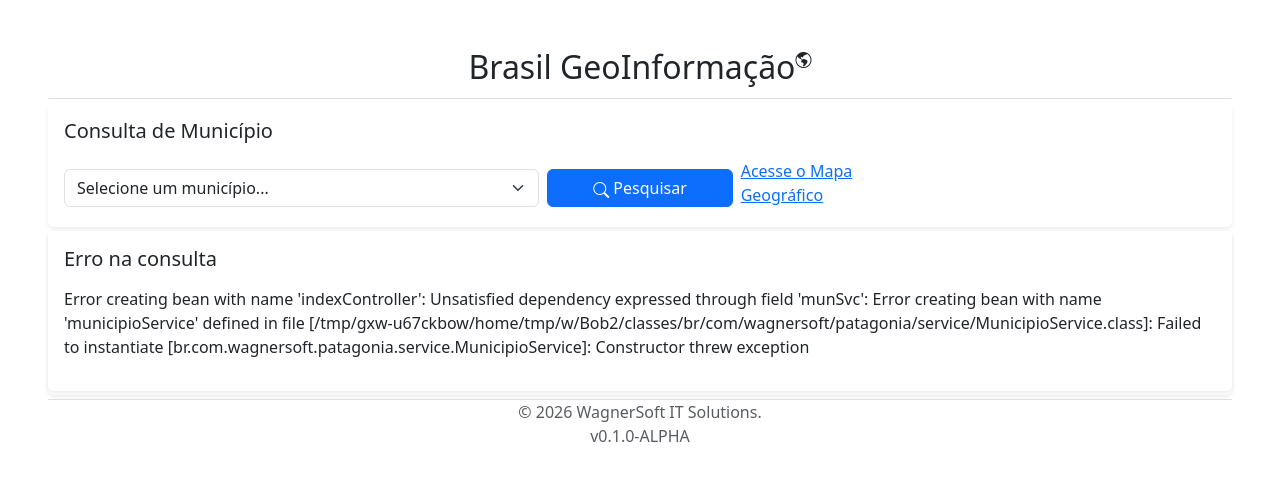
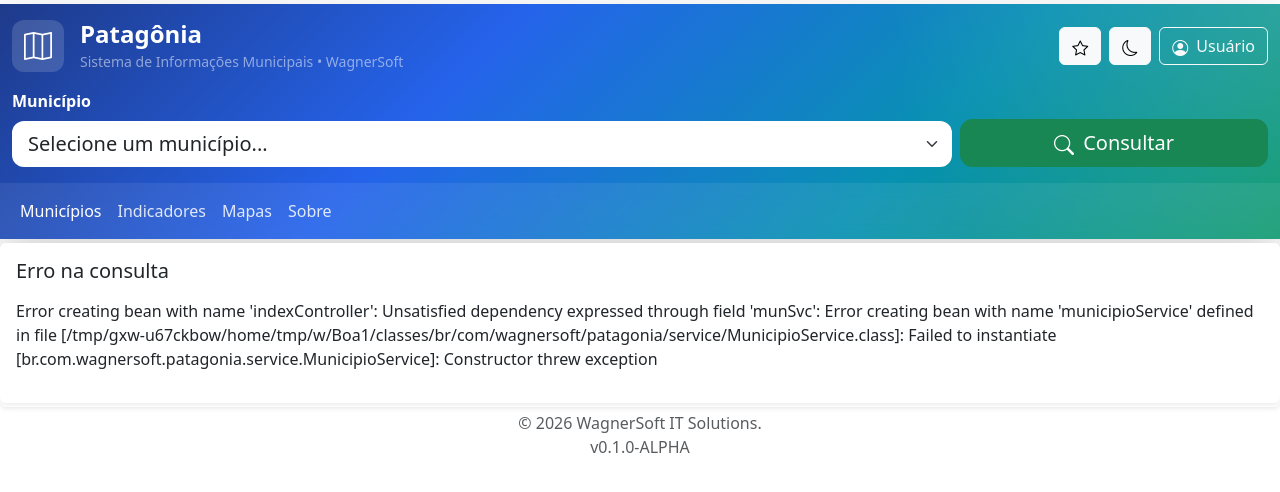
Before and after one commit to wagnerlopes/patagonia, a Spring Boot app: page / in a window 1280 px wide. Shown: the top 492 px of the page. Run offline with Spring Boot 4, Linux system fonts and the light colour scheme; some libraries are stand-ins or nearby versions.

Commit message:
Nova versão na página inicial do portal

```diff
--- a/src/main/resources/static/css/patagonia.css
+++ b/src/main/resources/static/css/patagonia.css
@@ -143,3 +143,66 @@
 .bd-mode-toggle .dropdown-menu .active .bi {
 	display: block !important;
 }
+
+/* Header - Extras */
+.patagonia-header {
+    background:
+        radial-gradient(
+            circle at top right,
+            rgba(255,255,255,.15),
+            transparent 30%
+        ),
+        linear-gradient(
+            135deg,
+            #1e3a8a 0%,
+            #2563eb 35%,
+            #0891b2 70%,
+            #059669 100%
+        );
+}
+
+.logo-box {
+    width: 52px;
+    height: 52px;
+
+    display: flex;
+    align-items: center;
+    justify-content: center;
+
+    background:rgba(255,255,255,.15);
+    border-radius:12px;
+
+    color:#fff;
+    font-size:1.5rem;
+
+    flex-shrink:0;
+}
+
+.logo-box i{
+    display:flex;
+    align-items:center;
+    justify-content:center;
+}
+
+.navbar-patagonia {
+    background: rgba(255,255,255,.08);
+    backdrop-filter: blur(8px);
+}
+
+.navbar-patagonia .nav-link {
+    color: rgba(255,255,255,.85);
+}
+
+.navbar-patagonia .nav-link:hover,
+.navbar-patagonia .nav-link.active {
+    color: #fff;
+}
+
+.patagonia-header .form-select {
+    border: none;
+    border-radius: 12px;
+}
+
+.patagonia-header .btn-success {
+    border-radius: 12px;
+}
--- a/src/main/resources/templates/index.html
+++ b/src/main/resources/templates/index.html
@@ -5,7 +5,7 @@
 <head th:fragment = "meta">
   <meta charset="utf-8" />
   <meta name="viewport" content="width=device-width, initial-scale=1" />
-  <meta name="description" content="Cleint for Map Api" />
+  <meta name="description" content="Portal GIS de localides brasileiras" />
   <meta name="author" content="Wagnersoft - WL"/>
   <meta name="generator" content="Astro v5.13.2" />
   <meta name="theme-color" content="#712cf9" />
@@ -17,38 +17,86 @@
 
 </head>
 
-<body class="m-5">
+<body id="municipios">
 
-  <header class="border-bottom mb-1 pb-1">
-   <div class="container d-flex flex-wrap justify-content-center">
-    <h2>Brasil GeoInformação</h2>
-    <i class="bi bi-globe-americas"></i>
+<header class="patagonia-header shadow-lg my-1">
+
+    <div class="container-fluid py-3">
+
+        <div class="d-flex align-items-center justify-content-between mb-3">
+
+            <!-- Logo / Sistema -->
+            <div class="d-flex align-items-center">
+
+                <div class="logo-box me-3">
+                  <i class="bi bi-map text-white fs-3 lh-1"></i>
                 </div>
-  </header>
 
-  <div class="card shadow-sm border-0 mb-1 pb-1">
+                <div>
+                    <h1 class="h4 mb-0 fw-bold text-white">
+                        Patagônia
+                    </h1>
 
-    <div class="card-body">
+                    <small class="text-white-50">
+                        Sistema de Informações Municipais • WagnerSoft
+                    </small>
+                </div>
 
-      <h5 class="card-title mb-3">Consulta de Município</h5>
+            </div>
 
-      <form th:action="@{/municipio}" method="get" class="d-inline">
+            <!-- Ações -->
+            <div class="d-flex align-items-center gap-2">
+
+                <button type="button"
+                        class="btn btn-light"
+                        data-bs-toggle="tooltip"
+                        title="Favoritos">
+                    <i class="bi bi-star"></i>
+                </button>
+
+                <button type="button"
+                        class="btn btn-light"
+                        data-bs-toggle="tooltip"
+                        title="Tema escuro">
+                    <i class="bi bi-moon"></i>
+                </button>
+
+                <button type="button" class="btn btn-outline-light">
+                    <i class="bi bi-person-circle me-1"></i>
+                    Usuário
+                </button>
+
+            </div>
+
+        </div>
+
+        <!-- Formulário -->
+        <form th:action="@{/municipio}" method="get">
 
             <div class="row g-2 align-items-end">
 
-          <div class="col-md-5">
-            <select id="municipio" name="id" class="form-select">
+                <!-- Município -->
+                <div class="col-lg-9">
+
+                    <label for="municipio" class="form-label text-white fw-semibold">
+                        Município
+                    </label>
+
+                    <select id="municipio" name="id" class="form-select form-select-lg">
                         <option value="">Selecione um município...</option>
                         <option th:each="m : ${allMunicipios}" th:value="${m.key}" th:text="${m.value}"></option>
                     </select>
+
                 </div>
 
-          <div class="col-md-2">
-            <button type="submit" class="btn btn-primary w-100"><i class="bi bi-search"></i> Pesquisar</button>
-          </div>
+                <!-- Botão -->
+                <div class="col-lg-3">
 
-          <div class="col-md-2">
-            <a th:href="@{/geomap}">Acesse o Mapa Geográfico</a>
+                    <button type="submit" class="btn btn-success btn-lg w-100">
+                        <i class="bi bi-search me-2"></i>
+                        Consultar
+                    </button>
+
                 </div>
 
             </div>
@@ -57,7 +105,51 @@
 
     </div>
 
+    <!-- Menu -->
+    <nav class="navbar navbar-expand-lg navbar-dark navbar-patagonia">
+
+        <div class="container-fluid">
+
+            <button class="navbar-toggler"
+                    type="button"
+                    data-bs-toggle="collapse"
+                    data-bs-target="#menuPatagonia">
+
+                <span class="navbar-toggler-icon"></span>
+
+            </button>
+
+            <div class="collapse navbar-collapse" id="menuPatagonia">
+
+                <ul class="navbar-nav">
+
+                    <li class="nav-item">
+                        <a class="nav-link active" href="#municipios">Municípios</a>
+                    </li>
+
+                    <li class="nav-item">
+                        <a class="nav-link" href="#indicadores">Indicadores</a>
+                    </li>
+
+                    <li class="nav-item">
+                        <a class="nav-link" th:href="@{/geomap}">Mapas</a>
+                    </li>
+
+                    <li class="nav-item">
+                        <a class="nav-link" href="#rodape">Sobre</a>
+                    </li>
+
+                </ul>
+
             </div>
+
+        </div>
+
+    </nav>
+
+</header>
+
+<section>
 
   <div th:if="${emsg != null}" class="card shadow-sm border-0 mb-1 pb-1">
 
@@ -82,10 +174,10 @@
           <i class="bi bi-geo fs-4 me-1"></i>
           <span th:text="${municipio.nome}"></span>
         </div>
-        <div class="small text-white-50" th:text="${'(Código IBGE ' + municipio.id  + ')'}">3525904</div>
+        <div class="small text-white-50" th:text="${'(Código IBGE ' + municipio.id  + ')'}">3525004</div>
     </div>
 
-    <div class="card-body">
+    <div class="card-body" id="indicadores">
 
         <!-- Destaque principal -->
         <div class="text-center mb-4">
@@ -186,7 +278,9 @@
 
   </div>
 
-  <footer class="border-top">
+</section>
+
+  <footer id="rodape">
      <p class="text-center text-body-secondary"> &copy; 2026 WagnerSoft IT Solutions.<br/>v0.1.0-ALPHA</p>
   </footer>
 
```
Lines whose indentation alone changed are shown as unchanged.
